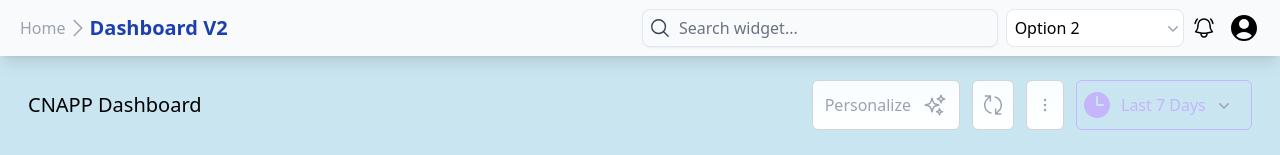
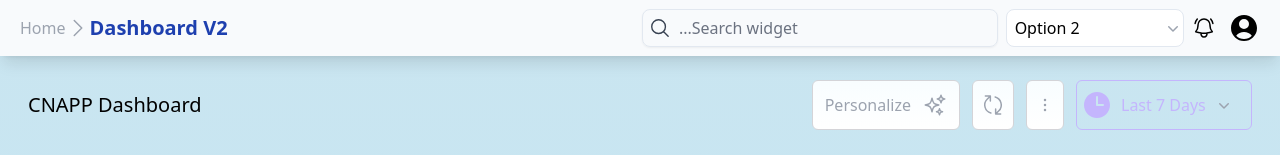
Before and after one commit to atanushil/Dashboard_Management, a React (Vite) app: page /dashboard in a window 1280 px wide. Shown: the top 155 px of the page. Built offline with nearby package versions, Linux system fonts and the light colour scheme.

Commit message:
update in search bar

```diff
--- a/src/components/nav/SearchBar.jsx
+++ b/src/components/nav/SearchBar.jsx
@@ -69,18 +69,18 @@ const SearchBar = () => {
         <input
           type="text"
           placeholder="Search widget..."
-          className="ml-2 w-full border-none outline-none text-gray-700 placeholder:text-balance placeholder-gray-500 bg-inherit"
+          className="ml-2 w-full border-none outline-none text-gray-700 placeholder:text-balance truncate-start placeholder-gray-500 bg-inherit"
           value={query}
           onChange={handleInputChange}
         />
       </div>
 
       {filteredSuggestions.length > 0 && (
-        <ul className="absolute z-10 h-60 overflow-y-auto w-full bg-white border border-border_color rounded-lg shadow-md">
+        <ul className="absolute z-10 mt-1 h-60 overflow-y-auto md:w-full w-[50vw]  bg-white border border-border_color rounded-lg shadow-md">
           {filteredSuggestions.map((suggestion, index) => (
             <li
               key={index}
-              className="p-2 cursor-pointer hover:bg-gray-200"
+              className="p-2 cursor-pointer hover:bg-gray-200 w-full truncate"
               onClick={() => handleSuggestionClick(suggestion)}
             >
               {suggestion}
```
